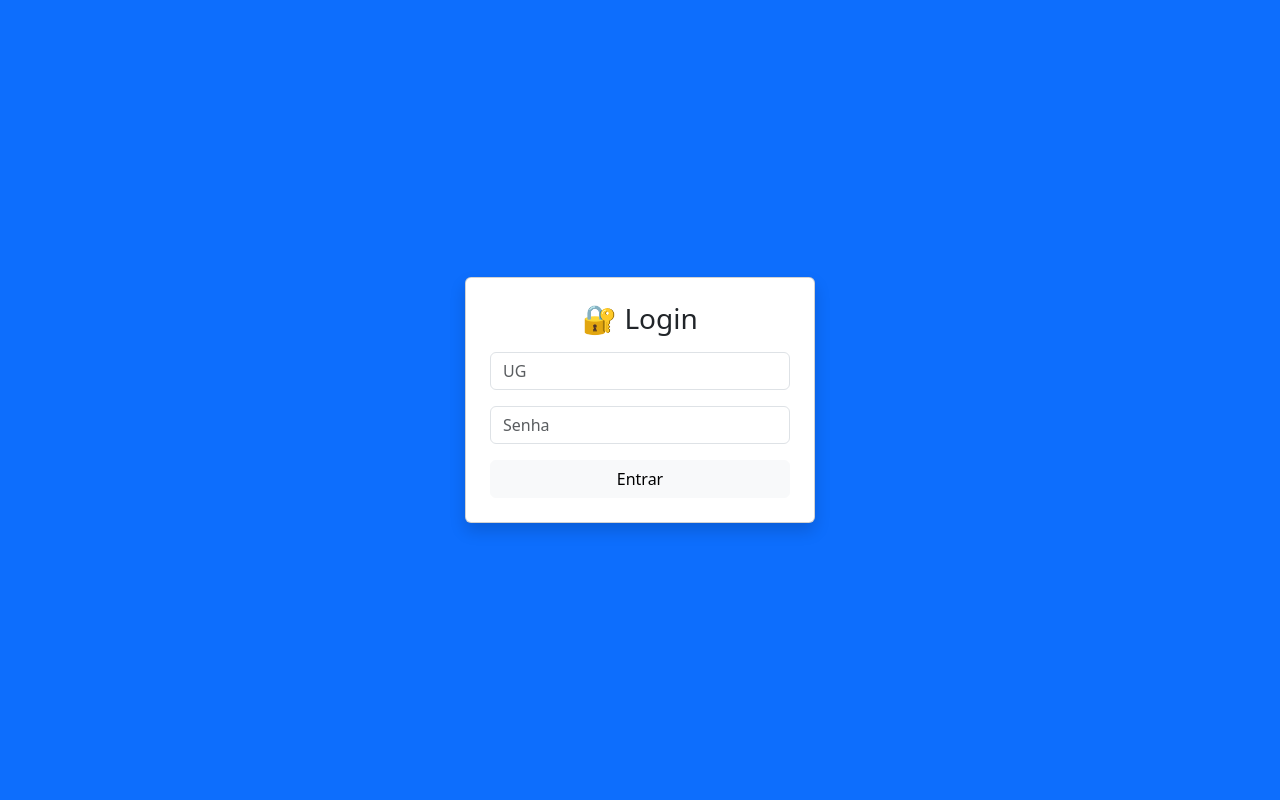
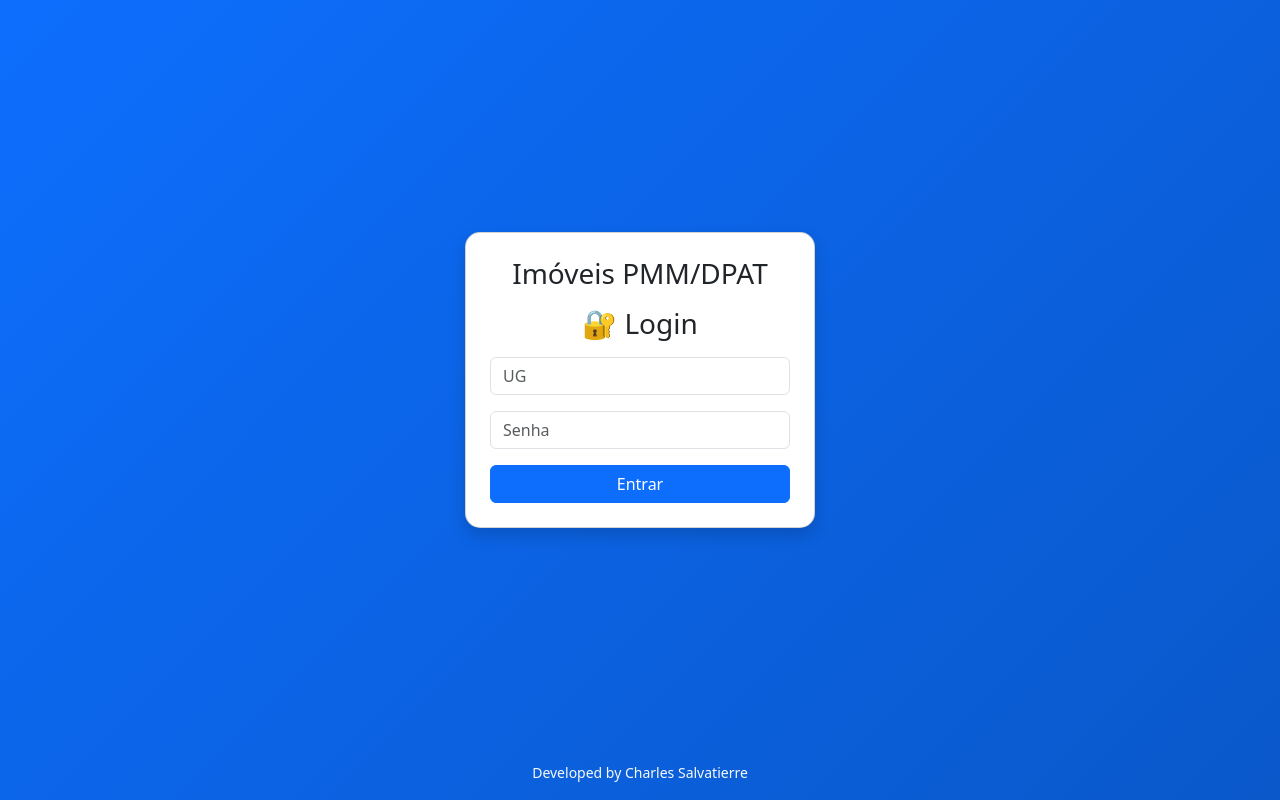
Before and after one commit to domsalvatierre/imoveis-json, a Flask app: page / in a window 1280 px wide. Run offline with Flask 3, Linux system fonts and the light colour scheme.

Commit message:
Adicionando footer developed e title login

```diff
--- a/templates/login.html
+++ b/templates/login.html
@@ -3,21 +3,37 @@
 <head>
     <meta charset="UTF-8">
     <title>Login - Sistema de Imóveis</title>
+
     <link href="https://cdn.jsdelivr.net/npm/bootstrap@5.3.0/dist/css/bootstrap.min.css" rel="stylesheet">
+
+    <style>
+        body {
+            background: linear-gradient(135deg, #0d6efd, #0a58ca);
+        }
+    </style>
 </head>
 
-<body class="bg-primary d-flex justify-content-center align-items-center vh-100">
+<body class="d-flex flex-column min-vh-100">
 
-<div class="card p-4 shadow" style="width: 350px;">
-    <h3 class="text-center mb-3">🔐 Login</h3>
+<div class="d-flex justify-content-center align-items-center flex-grow-1">
 
-    <form method="POST">
-        <input type="text" name="ug" class="form-control mb-3" placeholder="UG" required>
-        <input type="password" name="senha" class="form-control mb-3" placeholder="Senha" required>
+    <div class="card p-4 shadow" style="width: 350px; border-radius: 15px;">
+        <h3 class="text-center mb-3">Imóveis PMM/DPAT</h3>
+        <h3 class="text-center mb-3">🔐 Login</h3>
 
-        <button class="btn btn-light w-100">Entrar</button>
-    </form>
+        <form method="POST">
+            <input type="text" name="ug" class="form-control mb-3" placeholder="UG" required>
+            <input type="password" name="senha" class="form-control mb-3" placeholder="Senha" required>
+
+            <button class="btn btn-primary w-100">Entrar</button>
+        </form>
+    </div>
+
 </div>
+
+<footer class="text-center mb-3 text-light">
+    <small>Developed by Charles Salvatierre</small>
+</footer>
 
 </body>
 </html>
--- a/templates/painel.html
+++ b/templates/painel.html
@@ -41,6 +41,8 @@
     </div>
 
 </div>
-
+<footer class="text-center mt-5 mb-3 text-muted">
+    <small>Developed by Charles Salvatierre</small>
+</footer>
 </body>
 </html>
```
Also changed, not shown: templates/bloqueado.html (+9 -1 lines), templates/erro.html (+13 -5 lines).
